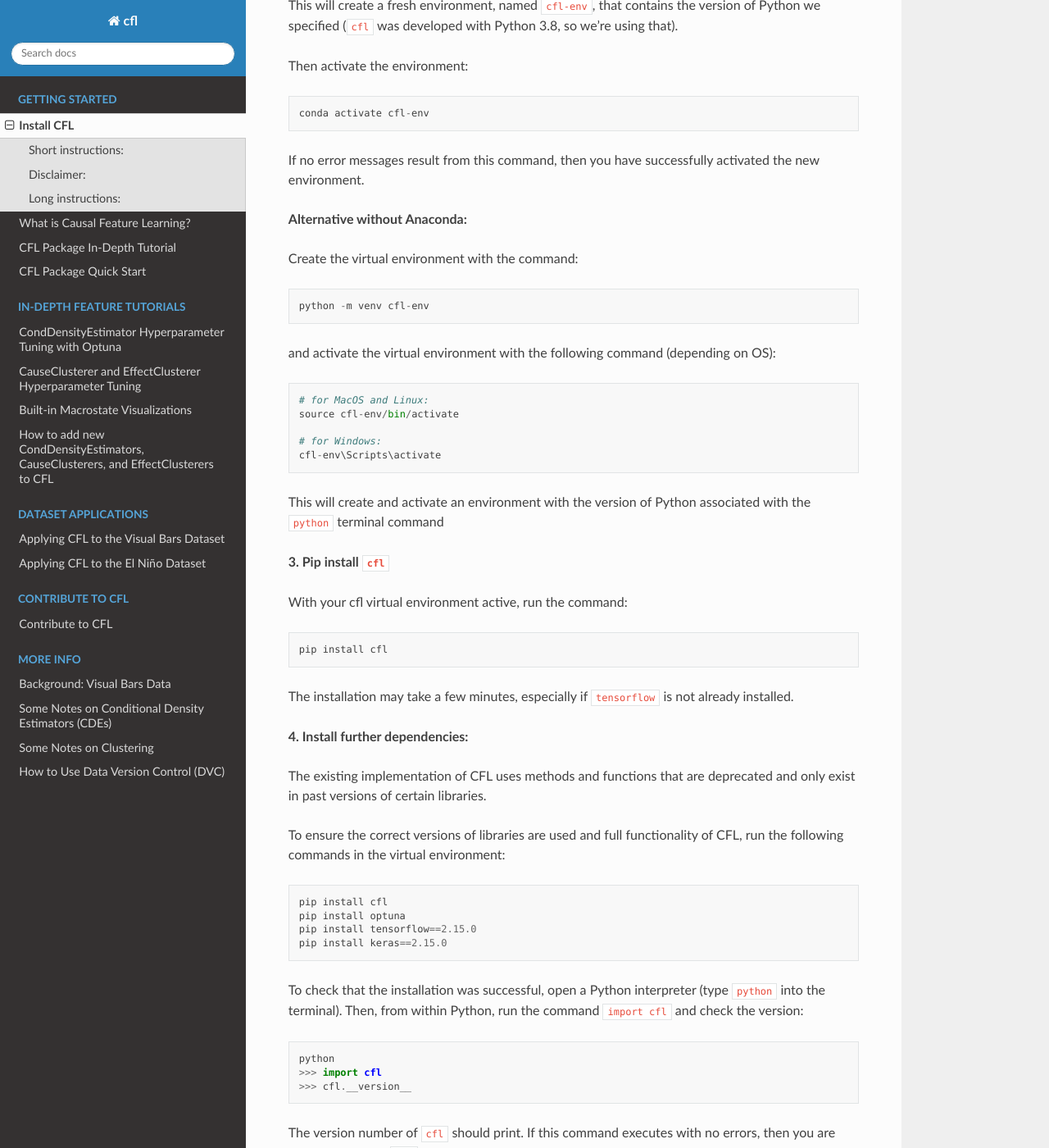
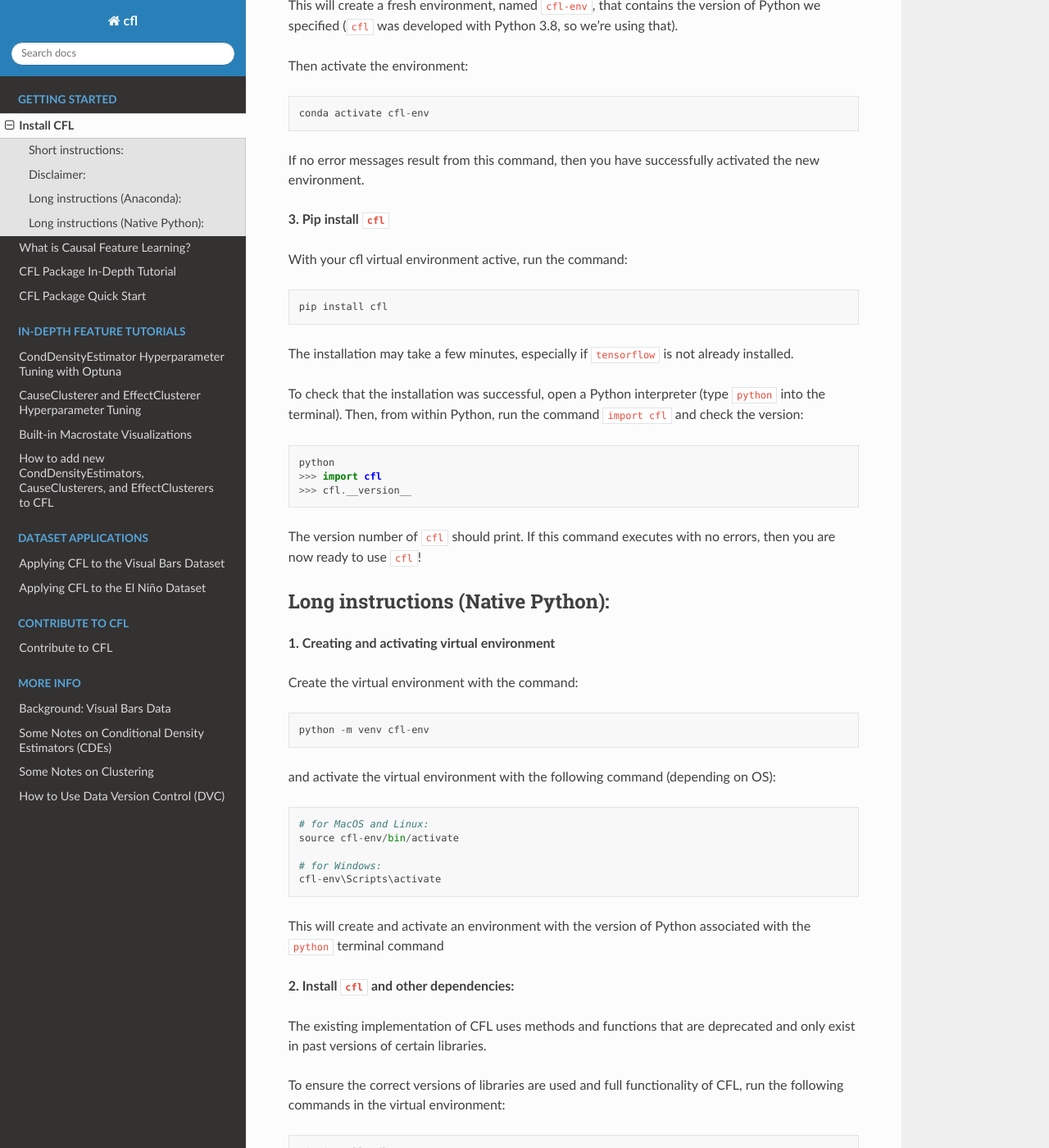
Before and after one commit to eberharf/cfl, a Sphinx documentation site: the page built from docs/source/getting_started/SETUP.md, in a window 1280 px wide and 1400 px high, scrolled down 1022 px. Shown: the whole window at 82% size. Built offline with Sphinx 7.4.7 and the Read the Docs theme 3.1.0, drawn with Linux system fonts in a browser that asks for light colours; some of the changed text lies outside the part shown.

Commit message:
made install cfl docs more clear (anaconda vs native python installation)

````diff
--- a/docs/source/getting_started/SETUP.md
+++ b/docs/source/getting_started/SETUP.md
@@ -13,9 +13,9 @@ pip install cfl
 The existing implementation of CFL uses methods and functions that are deprecated and
 only exist in past versions of certain libraries.
 
-To ensure functionality of CFL, follow the long instructions below.
+To ensure functionality of CFL, follow the long instructions below (with or without Anaconda).
 
-## Long instructions:
+## Long instructions (Anaconda):
 
 
  We recommend installing `cfl` in a virtual environment to prevent unintended
@@ -53,7 +53,32 @@ conda activate cfl-env
 If no error messages result from this command, then you have successfully
 activated the new environment.
 
-**Alternative without Anaconda:**
+**3. Pip install `cfl`**
+
+With your cfl virtual environment active, run the command:
+
+```
+pip install cfl
+```
+
+The installation may take a few minutes, especially if `tensorflow` is not
+already installed.
+
+To check that the installation was successful, open a Python interpreter (type
+`python` into the terminal). Then, from within Python, run the command `import
+cfl` and check the version:
+
+```
+python
+>>> import cfl
+>>> cfl.__version__
+```
+The version number of `cfl` should print. If this command executes with no
+errors, then you are now ready to use `cfl`!
+
+## Long instructions (Native Python):
+
+**1. Creating and activating virtual environment**
 
 Create the virtual environment with the command:
 
@@ -74,19 +99,7 @@ cfl-env\Scripts\activate
 This will create and activate an environment with the version of Python associated
 with the `python` terminal command
 
-
-**3. Pip install `cfl`**
-
-With your cfl virtual environment active, run the command:
-
-```
-pip install cfl
-```
-
-The installation may take a few minutes, especially if `tensorflow` is not
-already installed.
-
-**4. Install further dependencies:**
+**2. Install `cfl` and other dependencies:**
 
 The existing implementation of CFL uses methods and functions that are deprecated and
 only exist in past versions of certain libraries.
@@ -100,6 +113,9 @@ pip install optuna
 pip install tensorflow==2.15.0
 pip install keras==2.15.0
 ```
+
+The installation may take a few minutes, especially if `tensorflow` is not
+already installed.
 
 To check that the installation was successful, open a Python interpreter (type
 `python` into the terminal). Then, from within Python, run the command `import
````
